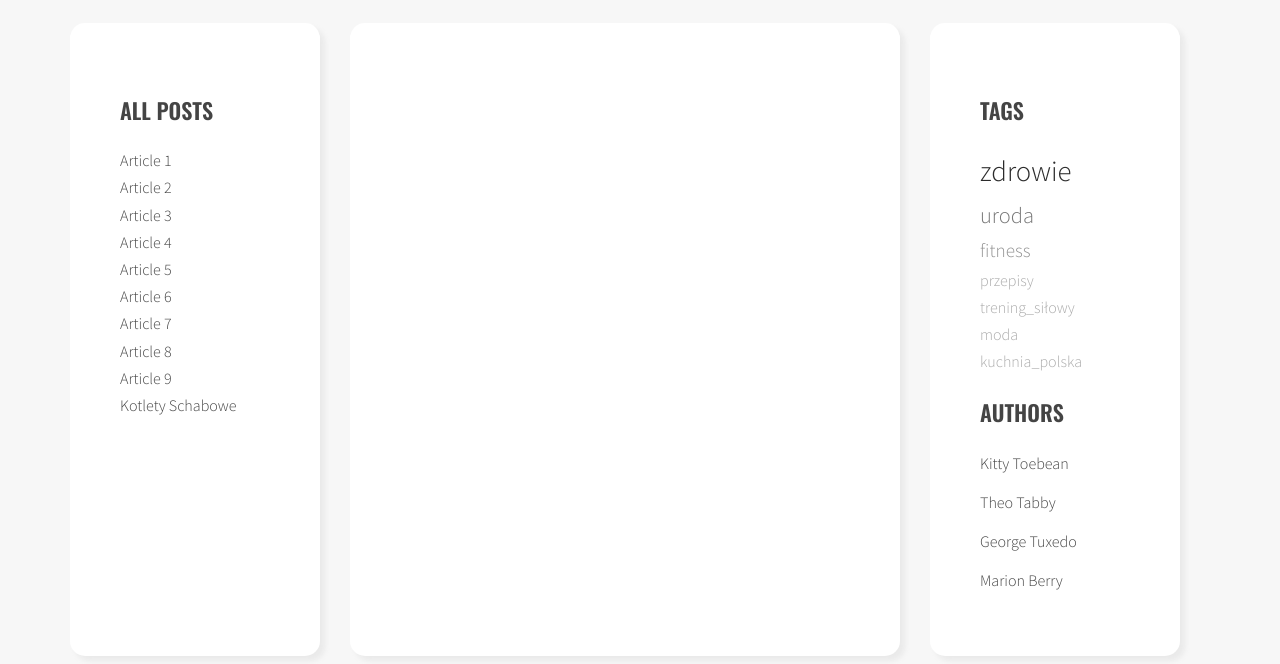
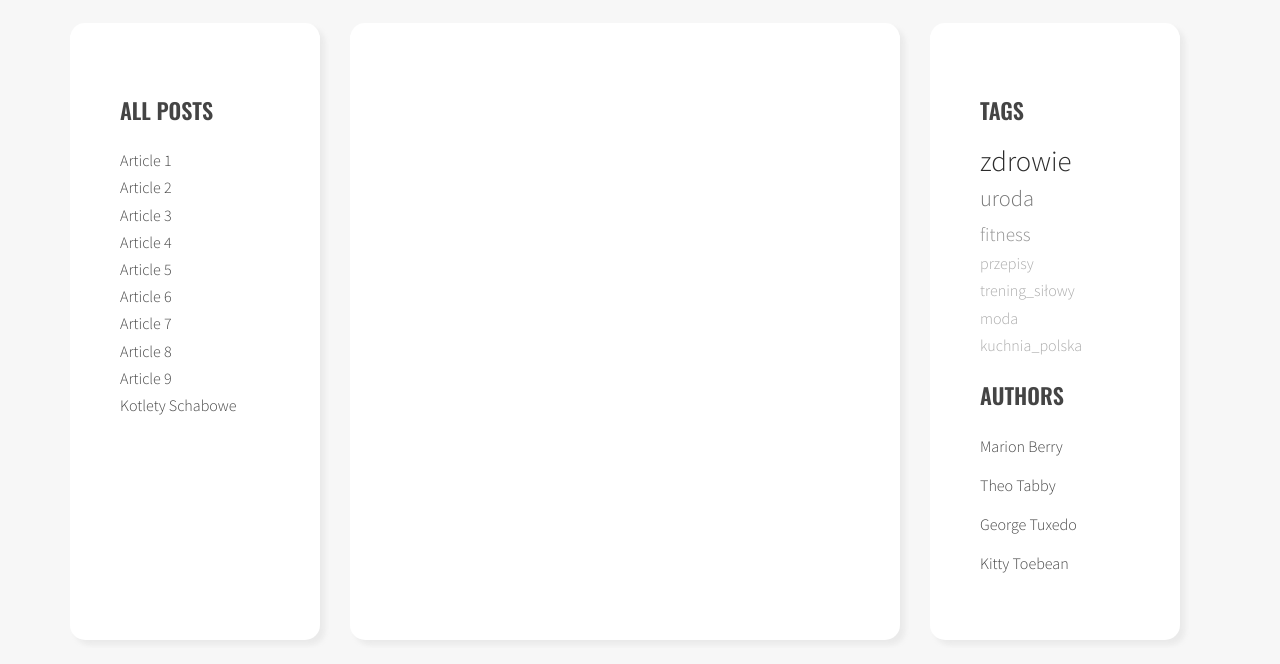
Before and after one commit to mikeru-design/Modul_5-javascript-blog, a website: page index.html in a window 1280 px wide. Shown: the part 220-884 px from the top of the page. Drawn offline with nearby package versions, Linux system fonts and the light colour scheme.

Commit message:
Add authorsList in right column & add clear class.active from tags & authors on click

```diff
--- a/index.html
+++ b/index.html
@@ -257,26 +257,6 @@
 
                     <h2 class="section-title">Authors</h2>
                     <ul class="list authors">
-                        <li>
-                            <a href="#">
-                                <span class="author-name">Kitty Toebean</span>
-                            </a>
-                        </li>
-                        <li>
-                            <a href="#">
-                                <span class="author-name">Theo Tabby</span>
-                            </a>
-                        </li>
-                        <li>
-                            <a href="#">
-                                <span class="author-name">George Tuxedo</span>
-                            </a>
-                        </li>
-                        <li>
-                            <a href="#">
-                                <span class="author-name">Marion Berry</span>
-                            </a>
-                        </li>
                     </ul>
 
                 </aside>
--- a/js/script.js
+++ b/js/script.js
@@ -1,14 +1,15 @@
 'use strict';
 
 const
+  optArticleSelector = '.post',
   optTitleListSelector = '.titles',
-  optArticleSelector = '.post',
   optTitleSelector = '.post-title',
   optArticleTagsSelector = '.post-tags .list',
   optArticleAuthorSelector = '.post-author',
   optTagsListSelector = '.list.tags',
   optCloudClassCount = '5',
-  optCloudClassPrefix = 'tag-size-';
+  optCloudClassPrefix = 'tag-size-',
+  optAuthorsListSelector = '.list.authors';
 
 // ---------------------------------titleClickHandler-----------------------------------
 
@@ -32,7 +33,6 @@ function titleClickHandler(event){
   }
 
   /* add class 'active' to the clicked link */
-
   clickedElement.classList.add('active');
 
   /* get 'href' attribute from the clicked link */
@@ -43,6 +43,16 @@ function titleClickHandler(event){
 
   /* add class 'active' to the correct article */
   targetArticle.classList.add('active');
+
+  const activeAuthors = document.querySelectorAll('a.active[href^="#author-"]');
+  for (const activeAuthor of activeAuthors) {
+    activeAuthor.classList.remove('active');
+  }
+
+  const activeTags = document.querySelectorAll('a.active[href^="#tag-"]');
+  for (const activeTag of activeTags) {
+    activeTag.classList.remove('active');
+  }
 }
 
 // ---------------------------------generateTitleLinks-----------------------------------
@@ -123,29 +133,24 @@ function generateTags(){
 
     /* find tags wrapper */
     const tagList = article.querySelector(optArticleTagsSelector);
-    console.log(tagList);
 
     /* make html variable with empty string */
     let html = '';
 
     /* get tags from data-tags attribute */
     const articleTags = article.getAttribute('data-tags');
-    console.log(articleTags);
 
     /* split tags into array */
     const articleTagsArray = articleTags.split(' ');
-    console.log(articleTagsArray);
 
     /* START LOOP: for each tag */
     for (const tag of articleTagsArray) {
 
       /* generate HTML of the link */
       const tagHTML = '<li><a href="#tag-'+ tag +'"><span>'+ tag +'</span></a></li>';
-      console.log(tagHTML);
 
       /* add generated code to html variable */
       html = html + tagHTML;
-      console.log(html);
 
       /* [NEW] check if this link is NOT already in allTags */
       if(!allTags.hasOwnProperty(tag)){
@@ -168,7 +173,6 @@ function generateTags(){
   const tagListRight = document.querySelector(optTagsListSelector);
 
   const tagsParams = calculateTagsParams(allTags);
-  console.log('tagsParams:', tagsParams);
 
   // [NEW] create variable for all links HTML code
   let allTagsHTML = '';
@@ -178,7 +182,6 @@ function generateTags(){
 
     // [NEW] generate code of a link and add it to allTagsHTML
     const tagLinkHTML = '<li><a href="#tag-' + tag + '" class="' + calculateTagClass(allTags[tag], tagsParams) + '"><span>' + tag + '</span></a></li>';
-    console.log('tagLinkHTML:', tagLinkHTML);
 
     allTagsHTML += tagLinkHTML;
     // [NEW] END LOOP: for each tag in allTags:
@@ -228,6 +231,12 @@ function tagClickHandler(event){
 
   /* execute function "generateTitleLinks" with article selector as argument */
   generateTitleLinks('[data-tags~="' + tag + '"]');
+
+  const activeAuthors = document.querySelectorAll('a.active[href^="#author-"]');
+  for (const activeAuthor of activeAuthors) {
+    activeAuthor.classList.remove('active');
+  }
+
 }
 
 function addClickListenersToTags(){
@@ -254,6 +263,11 @@ function generateAuthor(){
   /* find all articles */
   const articles = document.querySelectorAll(optArticleSelector);
 
+  /* find authors list in right column */
+  const authorsListRight = document.querySelector(optAuthorsListSelector);
+
+  let allAuthors = {};
+
   /* START LOOP: for every article: */
   for (const article of articles) {
 
@@ -261,15 +275,34 @@ function generateAuthor(){
     const authorWrapper = article.querySelector(optArticleAuthorSelector);
 
     /* get author from data-author attribute */
-    const articleAuthor = article.getAttribute('data-author');
+    const author = article.getAttribute('data-author');
 
-    const html = '<a href= "#author-' + articleAuthor + '"><p>' + articleAuthor + '</p></a>';
+    const html = '<a href="#author-' + author + '"><span>' + author + '</span></a>';
 
     /* insert HTML of all the links into the tags wrapper */
     authorWrapper.insertAdjacentHTML('beforeend', html);
 
-  /* END LOOP: for every article: */
+    if(!allAuthors.hasOwnProperty(author)){
+      /* [NEW] add generated code to allTags array */
+      allAuthors[author] = 1;
+    } else {
+      allAuthors[author]++;
+    }
+    /* END LOOP: for every article: */
   }
+
+  let authorsListHTML = '';
+
+  for (const author in allAuthors) {
+
+    const authorLinkHTML ='<li><a href="#author-' + author + '"><span>' + author + '</span></a></li>';
+
+    authorsListHTML += authorLinkHTML;
+    console.log(authorsListHTML);
+  }
+
+  authorsListRight.insertAdjacentHTML('beforeend', authorsListHTML);
+
 }
 generateAuthor();
 
@@ -314,11 +347,16 @@ function authorClickHandler(event){
 
   /* execute function "generateTitleLinks" with article selector as argument */
   generateTitleLinks('[data-author="' + author + '"]');
+
+  const activeTags = document.querySelectorAll('a.active[href^="#tag-"]');
+  for (const activeTag of activeTags) {
+    activeTag.classList.remove('active');
+  }
 }
 
 function addClickListenersToAuthor(){
   /* find all links to tags */
-  const authors = document.querySelectorAll('.post-author a');
+  const authors = document.querySelectorAll(optArticleAuthorSelector + ' a');
 
   /* START LOOP: for each link */
   for (const author of authors) {
@@ -328,8 +366,15 @@ function addClickListenersToAuthor(){
 
     /* END LOOP: for each link */
   }
+
+  const authorsRight = document.querySelectorAll(optAuthorsListSelector + ' a');
+
+  for (const author of authorsRight) {
+
+    /* add tagClickHandler as event listener for that link */
+    author.addEventListener('click', authorClickHandler);
+
+    /* END LOOP: for each link */
+  }
 }
-
 addClickListenersToAuthor();
-
-// ---------------------------------generateTags-----------------------------------
--- a/sass/style.scss
+++ b/sass/style.scss
@@ -39,12 +39,6 @@ body {
   text-transform: uppercase;
   font-family: $font-header;
   font-weight: 600;
-
-  span {
-    text-transform: none;
-    font-weight: 400;
-    color: lighten($color-dark, 20%);
-  }
 }
 
 /* -----------------------------------------Layout */
@@ -83,7 +77,7 @@ body {
 }
 .tag-size-5 span{
   font-size: 180%;
-  // font-weight: 600;
+  line-height: 1;
   color: darken($color-dark, 10%);
 }
 
@@ -103,6 +97,11 @@ body {
   list-style-type: none;
   margin: 0;
   padding: 0;
+
+  li{
+    display: flex;
+    align-items: center;
+  }
 
   a{
     position: relative;
@@ -151,19 +150,15 @@ body {
 .list.tags li{
   &::before{
     display: none;
-  a{
-    }
   }
 }
 
 /* -----------------------------------Authors */
 
-.authors {
-
+.authors{
   li {
     margin-bottom: 12px;
   }
-
 }
 
 /* -----------------------------------Post */
```
Also changed, not shown: css/style.css, 1 other file.
